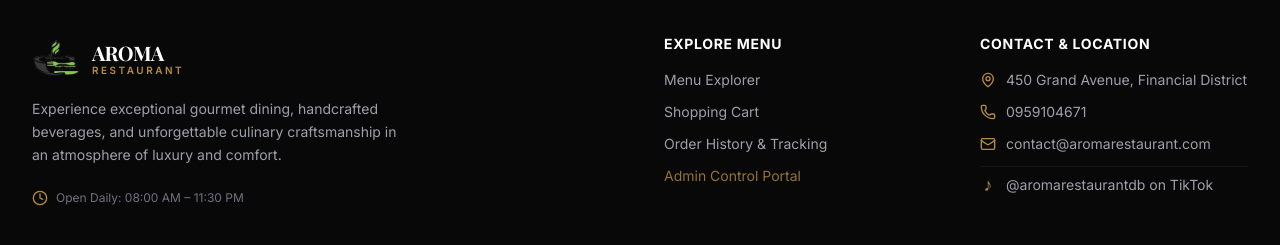
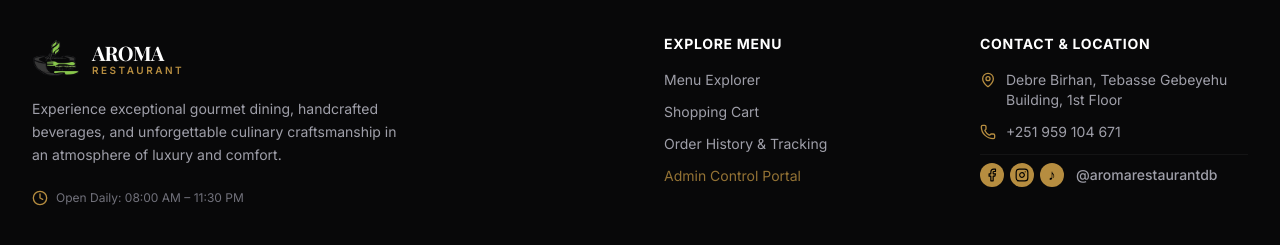
Before and after one commit to HabtamuShewamene/AromaRestaurantMenu, a Next.js app: page / in a window 1280 px wide. Shown: the part 1199-1444 px from the top of the page. Built offline with nearby package versions, Linux system fonts and the light colour scheme; no server answers; the database is empty.

Commit message:
style: match footer contact info to design spec

```diff
--- a/src/components/Layout/Footer.tsx
+++ b/src/components/Layout/Footer.tsx
@@ -1,5 +1,5 @@
 import Link from "next/link";
-import { ChefHat, MapPin, Phone, Mail, Clock } from "lucide-react";
+import { MapPin, Phone, Mail, Clock, Facebook, Instagram } from "lucide-react";
 
 export default function Footer() {
   return (
@@ -62,20 +62,29 @@ export default function Footer() {
           <ul className="space-y-3 text-sm text-zinc-400">
             <li className="flex items-start gap-2.5">
               <MapPin className="w-4 h-4 text-gold-500 flex-shrink-0 mt-0.5" />
-              <span>450 Grand Avenue, Financial District</span>
+              <span className="flex flex-col">
+                <span>Debre Birhan, Tebasse Gebeyehu</span>
+                <span>Building, 1st Floor</span>
+              </span>
             </li>
             <li className="flex items-center gap-2.5">
               <Phone className="w-4 h-4 text-gold-500 flex-shrink-0" />
-              <span>0959104671</span>
+              <span>+251 959 104 671</span>
             </li>
-            <li className="flex items-center gap-2.5">
-              <Mail className="w-4 h-4 text-gold-500 flex-shrink-0" />
-              <span>contact@aromarestaurant.com</span>
-            </li>
-            <li className="flex items-center gap-2.5 pt-2 border-t border-white/5">
-              <span className="w-4 h-4 text-gold-500 flex-shrink-0 font-extrabold flex items-center justify-center text-lg leading-none">♪</span>
-              <a href="https://www.tiktok.com/@aromarestaurantdb" target="_blank" rel="noopener noreferrer" className="hover:text-gold-400 transition-colors">
-                @aromarestaurantdb on TikTok
+            <li className="flex items-center gap-3 pt-2 border-t border-white/5">
+              <div className="flex items-center gap-1.5">
+                <a href="https://facebook.com/aroma_restaurant" target="_blank" rel="noopener noreferrer" className="w-6 h-6 rounded-full bg-gold-500 text-black flex items-center justify-center hover:bg-gold-400 transition-colors">
+                  <Facebook className="w-3.5 h-3.5" />
+                </a>
+                <a href="https://instagram.com/aroma_restaurant" target="_blank" rel="noopener noreferrer" className="w-6 h-6 rounded-full bg-gold-500 text-black flex items-center justify-center hover:bg-gold-400 transition-colors">
+                  <Instagram className="w-3.5 h-3.5" />
+                </a>
+                <a href="https://www.tiktok.com/@aromarestaurantdb" target="_blank" rel="noopener noreferrer" className="w-6 h-6 rounded-full bg-gold-500 text-black flex items-center justify-center hover:bg-gold-400 transition-colors">
+                  <span className="font-extrabold text-[15px] leading-none mb-0.5">♪</span>
+                </a>
+              </div>
+              <a href="https://www.tiktok.com/@aromarestaurantdb" target="_blank" rel="noopener noreferrer" className="hover:text-gold-400 transition-colors text-sm font-medium">
+                @aromarestaurantdb
               </a>
             </li>
           </ul>
```
